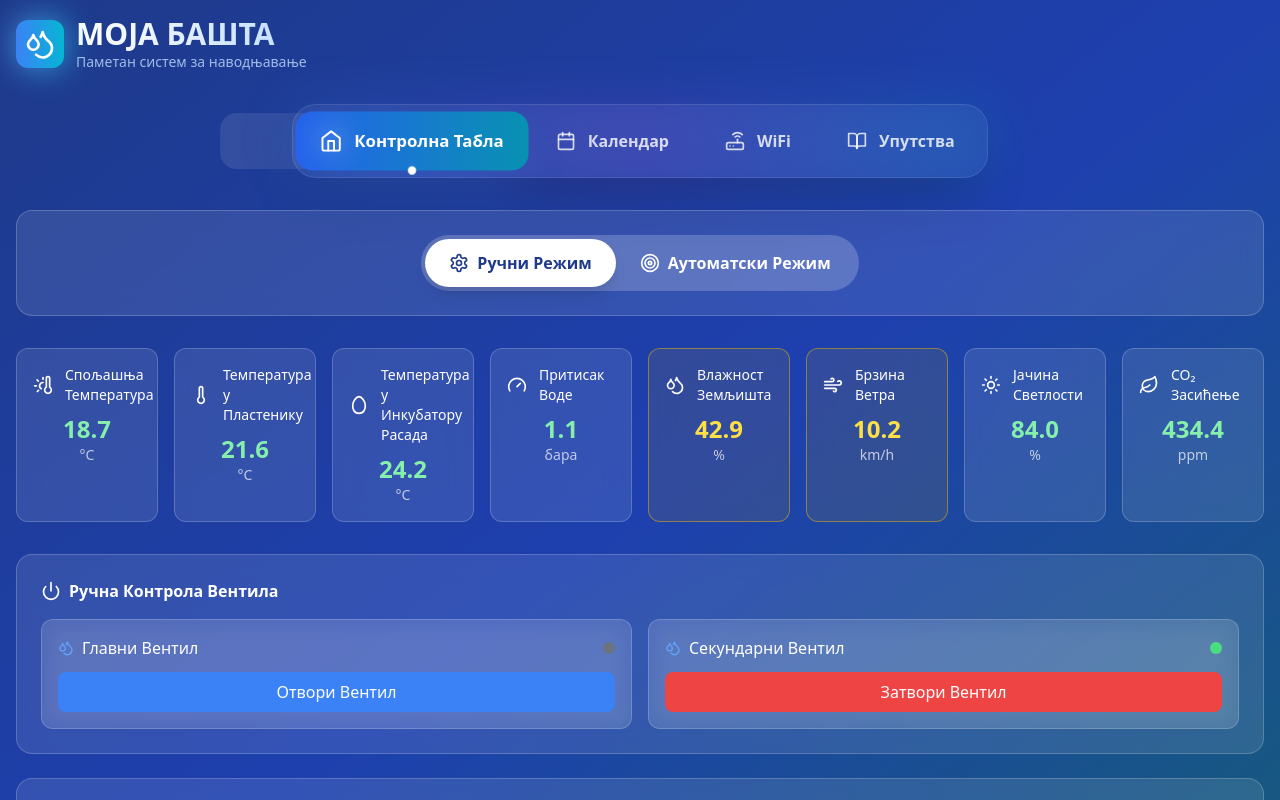
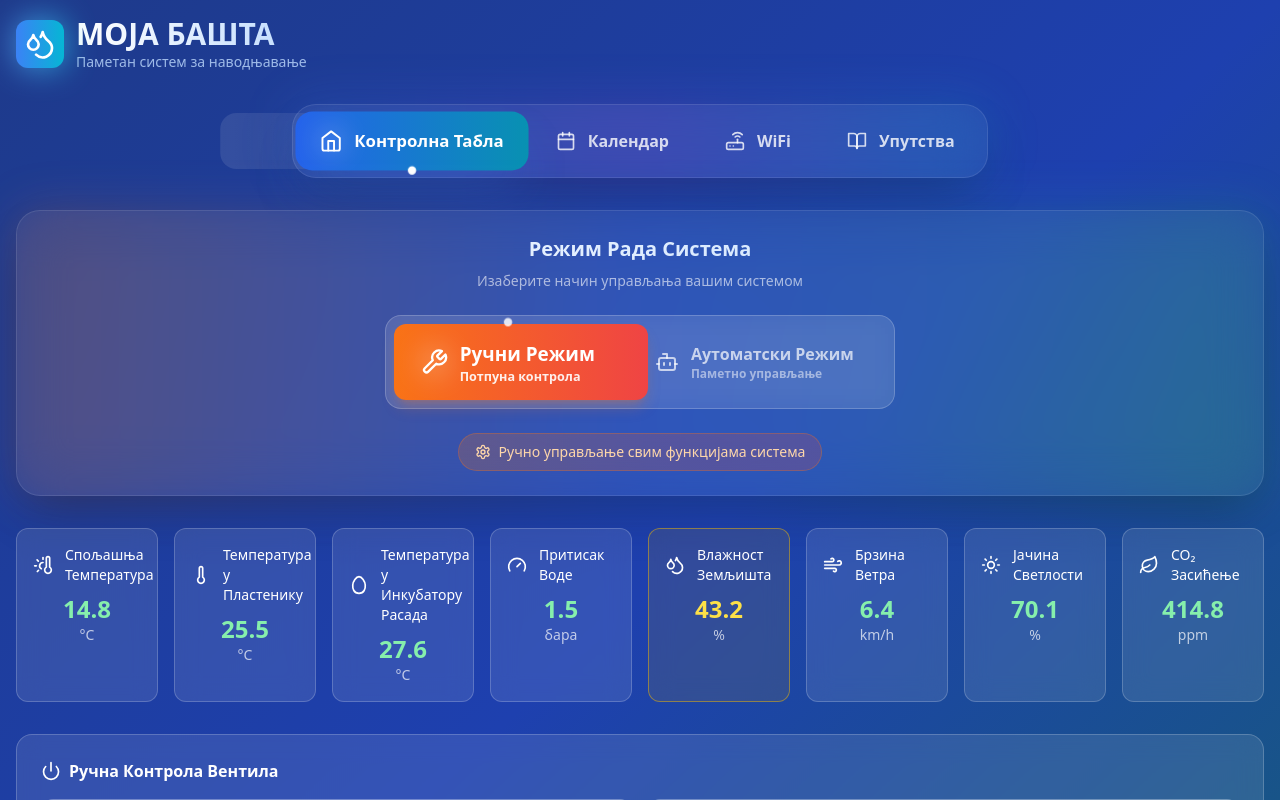
Before and after one commit to zaplanjac/wifi-plastenik, a React (Vite) app: page / in a window 1280 px wide. Shown: the top 800 px of the page. Built offline with nearby package versions, Linux system fonts and the light colour scheme.

Commit message:
Redesign Manual-Automatic Mode Switch with Colorful Design

```diff
--- a/src/App.tsx
+++ b/src/App.tsx
@@ -20,7 +20,9 @@ import {
   ThermometerSun,
   Fan,
   ChevronUp,
-  Egg
+  Egg,
+  Wrench,
+  Bot
 } from 'lucide-react';
 import CalendarPage from './components/CalendarPage';
 import WiFiManagementPage from './components/WiFiManagementPage';
@@ -62,31 +64,139 @@ const ModeSwitch: React.FC<{
   onModeChange: (mode: OperatingMode) => void;
 }> = ({ mode, onModeChange }) => {
   return (
-    <div className="bg-white/10 backdrop-blur-md rounded-2xl p-6 border border-white/20 mb-8">
+    <div className="relative mb-8">
+      {/* Background glow effect */}
+      <div className="absolute inset-0 bg-gradient-to-r from-orange-500/20 via-blue-500/20 to-green-500/20 rounded-3xl blur-xl"></div>
+
+      {/* Main container */}
+      <div className="relative bg-white/5 backdrop-blur-xl rounded-3xl p-6 border border-white/10 shadow-2xl">
+        <div className="text-center mb-6">
+          <h2 className="text-xl font-bold bg-gradient-to-r from-white to-blue-200 bg-clip-text text-transparent mb-2">
+            Режим Рада Система
+          </h2>
+          <p className="text-white/60 text-sm">Изаберите начин управљања вашим системом</p>
+        </div>
+
         <div className="flex items-center justify-center">
-        <div className="bg-white/20 rounded-full p-1 flex">
+          <div className="relative bg-white/10 backdrop-blur-md rounded-2xl p-2 border border-white/20">
+            {/* Animated background slider */}
+            <div
+              className={`absolute top-2 bottom-2 w-1/2 rounded-xl transition-all duration-500 ease-out ${
+                mode === 'manual'
+                  ? 'left-2 bg-gradient-to-r from-orange-500 to-red-500 shadow-lg shadow-orange-500/25'
+                  : 'left-1/2 bg-gradient-to-r from-blue-500 to-cyan-500 shadow-lg shadow-blue-500/25'
+              }`}
+            ></div>
+
+            <div className="relative flex">
+              {/* Manual Mode Button */}
               <button
                 onClick={() => onModeChange('manual')}
-            className={`flex items-center gap-2 px-6 py-3 rounded-full font-semibold transition-all duration-300 ${
+                className={`group relative flex items-center gap-3 px-8 py-4 rounded-xl font-semibold transition-all duration-500 transform ${
                   mode === 'manual'
-                ? 'bg-white text-blue-900 shadow-lg'
-                : 'text-white hover:bg-white/10'
+                    ? 'text-white scale-105 z-10'
+                    : 'text-white/70 hover:text-white hover:scale-105'
                 }`}
               >
-            <Settings className="w-5 h-5" />
+                {/* Icon with special effects */}
+                <div className={`relative transition-all duration-300 ${
+                  mode === 'manual' ? 'scale-110' : 'group-hover:scale-110'
+                }`}>
+                  {mode === 'manual' && (
+                    <div className="absolute inset-0 bg-white/30 rounded-full blur-md"></div>
+                  )}
+                  <div className="relative">
+                    <Wrench className="w-6 h-6" />
+                  </div>
+                </div>
+
+                <div className="text-left">
+                  <div className={`transition-all duration-300 ${
+                    mode === 'manual' ? 'font-bold text-lg' : 'font-semibold group-hover:font-bold'
+                  }`}>
                     Ручни Режим
+                  </div>
+                  <div className={`text-xs transition-all duration-300 ${
+                    mode === 'manual' ? 'text-white/90' : 'text-white/50 group-hover:text-white/70'
+                  }`}>
+                    Потпуна контрола
+                  </div>
+                </div>
+
+                {/* Active indicator */}
+                {mode === 'manual' && (
+                  <div className="absolute -top-1 left-1/2 transform -translate-x-1/2 w-2 h-2 bg-white rounded-full shadow-lg animate-pulse"></div>
+                )}
+
+                {/* Hover glow effect */}
+                <div className="absolute inset-0 rounded-xl opacity-0 group-hover:opacity-100 transition-opacity duration-300 bg-gradient-to-r from-orange-500 to-red-500 blur-xl -z-10"></div>
               </button>
+
+              {/* Automatic Mode Button */}
               <button
                 onClick={() => onModeChange('automatic')}
-            className={`flex items-center gap-2 px-6 py-3 rounded-full font-semibold transition-all duration-300 ${
+                className={`group relative flex items-center gap-3 px-8 py-4 rounded-xl font-semibold transition-all duration-500 transform ${
                   mode === 'automatic'
-                ? 'bg-white text-blue-900 shadow-lg'
-                : 'text-white hover:bg-white/10'
+                    ? 'text-white scale-105 z-10'
+                    : 'text-white/70 hover:text-white hover:scale-105'
                 }`}
               >
-            <Target className="w-5 h-5" />
+                {/* Icon with special effects */}
+                <div className={`relative transition-all duration-300 ${
+                  mode === 'automatic' ? 'scale-110' : 'group-hover:scale-110'
+                }`}>
+                  {mode === 'automatic' && (
+                    <div className="absolute inset-0 bg-white/30 rounded-full blur-md"></div>
+                  )}
+                  <div className="relative">
+                    <Bot className="w-6 h-6" />
+                  </div>
+                </div>
+
+                <div className="text-left">
+                  <div className={`transition-all duration-300 ${
+                    mode === 'automatic' ? 'font-bold text-lg' : 'font-semibold group-hover:font-bold'
+                  }`}>
                     Аутоматски Режим
+                  </div>
+                  <div className={`text-xs transition-all duration-300 ${
+                    mode === 'automatic' ? 'text-white/90' : 'text-white/50 group-hover:text-white/70'
+                  }`}>
+                    Паметно управљање
+                  </div>
+                </div>
+
+                {/* Active indicator */}
+                {mode === 'automatic' && (
+                  <div className="absolute -top-1 left-1/2 transform -translate-x-1/2 w-2 h-2 bg-white rounded-full shadow-lg animate-pulse"></div>
+                )}
+
+                {/* Hover glow effect */}
+                <div className="absolute inset-0 rounded-xl opacity-0 group-hover:opacity-100 transition-opacity duration-300 bg-gradient-to-r from-blue-500 to-cyan-500 blur-xl -z-10"></div>
               </button>
+            </div>
+          </div>
+        </div>
+
+        {/* Mode Description */}
+        <div className="mt-6 text-center">
+          <div className={`inline-flex items-center gap-2 px-4 py-2 rounded-full text-sm transition-all duration-500 ${
+            mode === 'manual'
+              ? 'bg-gradient-to-r from-orange-500/20 to-red-500/20 border border-orange-500/30 text-orange-200'
+              : 'bg-gradient-to-r from-blue-500/20 to-cyan-500/20 border border-blue-500/30 text-blue-200'
+          }`}>
+            {mode === 'manual' ? (
+              <>
+                <Settings className="w-4 h-4" />
+                <span>Ручно управљање свим функцијама система</span>
+              </>
+            ) : (
+              <>
+                <Target className="w-4 h-4" />
+                <span>Аутоматска оптимизација на основу сензора</span>
+              </>
+            )}
+          </div>
         </div>
       </div>
     </div>
```
Lines whose indentation alone changed are shown as unchanged.
